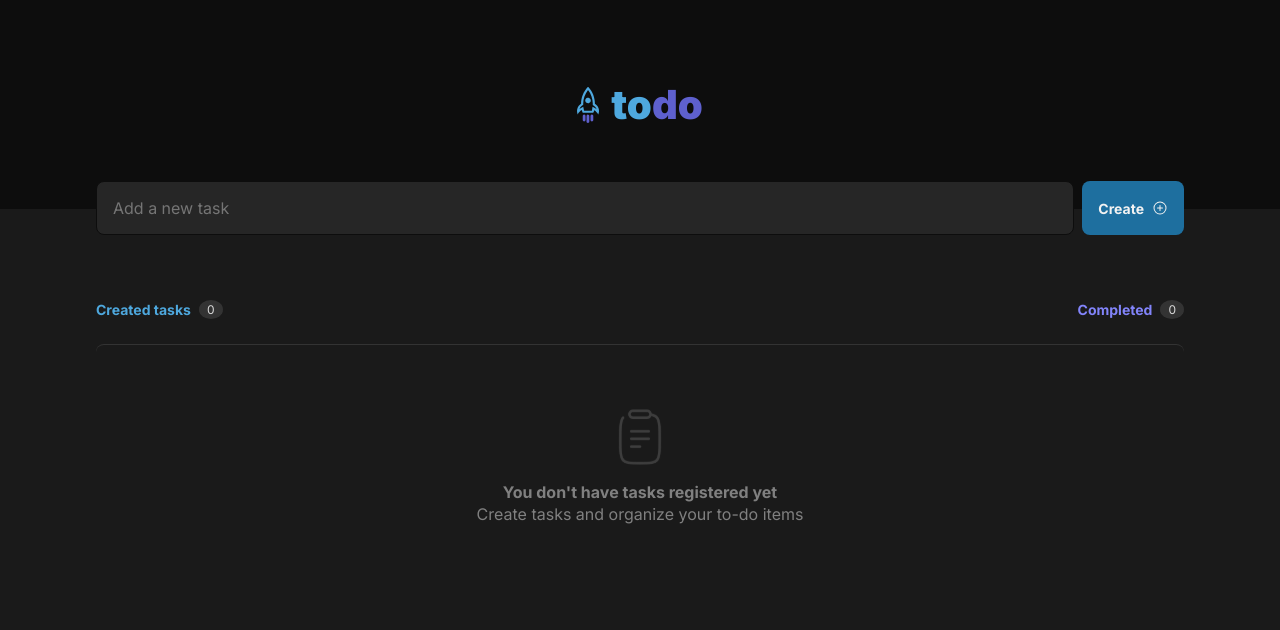
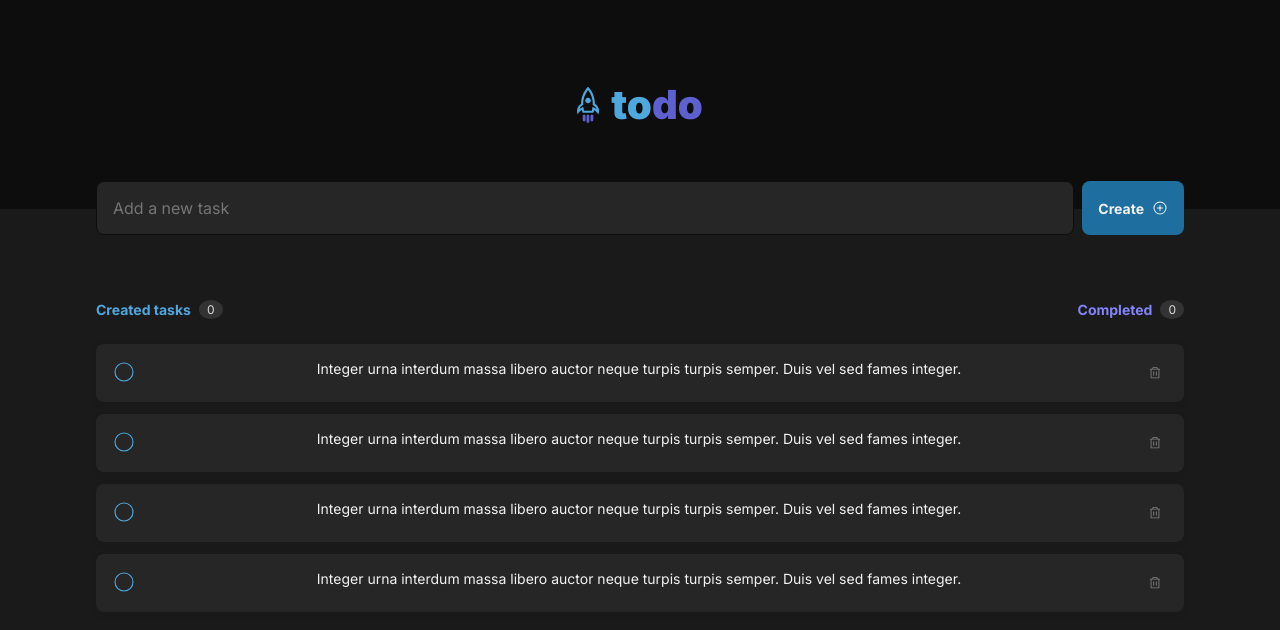
Before and after one commit to lucastenani/react-challenge-to-do-list, a React (Vite) app: page / in a window 1280 px wide. Shown: the top 630 px of the page. Built offline with nearby package versions, Linux system fonts and the light colour scheme.

Commit message:
created task list ui

```diff
--- a/src/App.module.css
+++ b/src/App.module.css
@@ -77,3 +77,10 @@
   color: var(--gray-200);
   font-size: 0.75rem;
 }
+
+.tasksList {
+  display: flex;
+  flex-direction: column;
+  gap: 0.75rem;
+  margin-top: 1.562rem;
+}
--- a/src/App.tsx
+++ b/src/App.tsx
@@ -1,6 +1,7 @@
 import "./global.css";
 import { Header } from "./components/Header";
-import { NoTasksMessage } from "./components/NoTasksMessage";
+// import { NoTasksMessage } from "./components/NoTasksMessage";
+import { Task } from "./components/Task";
 import { PlusCircle } from "@phosphor-icons/react";
 import styles from "./App.module.css";
 
@@ -29,7 +30,13 @@ function App() {
             </article>
           </header>
 
-          <NoTasksMessage />
+          {/* <NoTasksMessage /> */}
+          <main className={styles.tasksList}>
+            <Task />
+            <Task />
+            <Task />
+            <Task />
+          </main>
         </section>
       </main>
     </>
--- /dev/null
+++ b/src/components/Task/index.tsx
@@ -0,0 +1,53 @@
+import { useState } from "react";
+import { CheckCircle, Circle, Trash } from "@phosphor-icons/react";
+import styles from "./task.module.css";
+
+export function Task() {
+  const [isHovered, setIsHovered] = useState(false);
+  const [isChecked, setIsChecked] = useState(false);
+
+  const toggleCheckbox = () => {
+    setIsChecked(!isChecked);
+  };
+
+  const handleMouseEnter = () => {
+    setIsHovered(true);
+  };
+
+  const handleMouseLeave = () => {
+    setIsHovered(false);
+  };
+
+  return (
+    <article className={styles.task}>
+      <button title="Check task">
+        {isChecked ? (
+          <CheckCircle
+            size={24}
+            className={styles.checkCircle}
+            weight="fill"
+            onClick={toggleCheckbox}
+          />
+        ) : (
+          <Circle
+            size={24}
+            className={styles.taskCheckbox}
+            weight={isHovered ? "duotone" : "light"}
+            onMouseEnter={handleMouseEnter}
+            onMouseLeave={handleMouseLeave}
+            onClick={toggleCheckbox}
+          />
+        )}
+      </button>
+
+      <p className={isChecked ? styles.taskTextChecked : styles.taskText}>
+        Integer urna interdum massa libero auctor neque turpis turpis semper.
+        Duis vel sed fames integer.
+      </p>
+
+      <button title="Delete task" className={styles.deleteTask}>
+        <Trash size={14} />
+      </button>
+    </article>
+  );
+}
--- /dev/null
+++ b/src/components/Task/task.module.css
@@ -0,0 +1,53 @@
+.task {
+  display: flex;
+  align-items: flex-start;
+  justify-content: space-between;
+  gap: 0.75rem;
+  padding: 1rem;
+  border-radius: 1px solid var(--gray-400);
+  border-radius: 8px;
+  background-color: var(--gray-500);
+  box-shadow: 0px 2px 8px 0px rgba(0, 0, 0, 0.06);
+}
+
+.task button {
+  background-color: transparent;
+  border: 0;
+  cursor: pointer;
+  line-height: 0;
+  border-radius: 4px;
+}
+
+.taskCheckbox {
+  color: var(--blue);
+}
+
+.checkCircle {
+  color: var(--purple-dark);
+}
+
+.checkCircle:hover {
+  color: var(--purple);
+}
+
+.taskText {
+  color: var(--gray-100);
+  font-size: 0.875rem;
+}
+
+.taskTextChecked {
+  color: var(--gray-300);
+  font-size: 0.875rem;
+  text-decoration: line-through;
+}
+
+.deleteTask {
+  color: var(--gray-300);
+  padding: 0.375rem;
+  border-radius: 4px;
+}
+
+.deleteTask:hover {
+  background-color: var(--gray-400);
+  color: var(--danger);
+}
```
